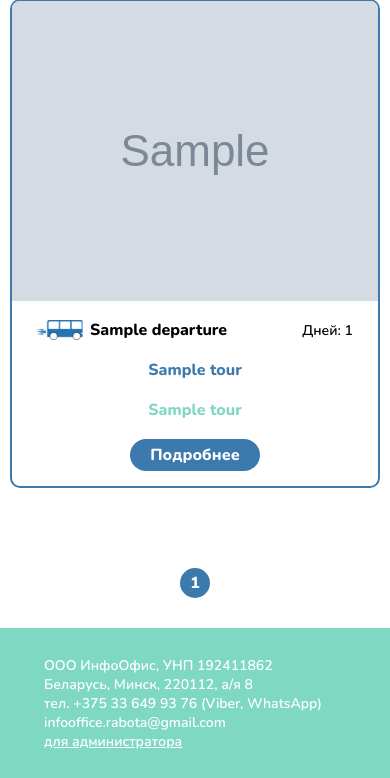
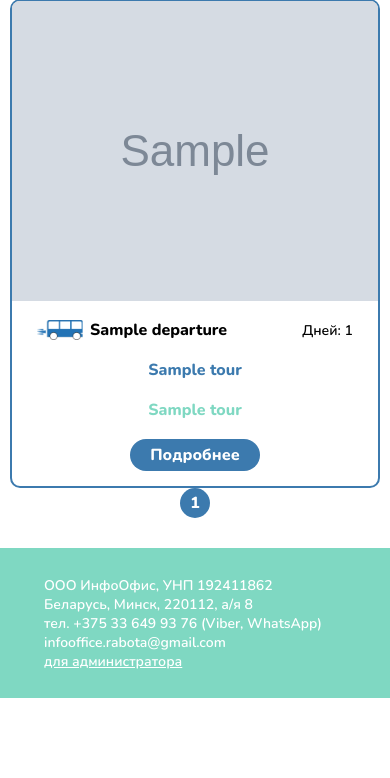
Before and after one commit to IgorSulj/SchoolTour, a Django app: page / in a window 390 px wide. Shown: the part 346-1124 px from the top of the page. After the commit the page ends 1044 px from the top, so only its background shows below. Run offline with Django 4.2, Linux system fonts and the light colour scheme; tables that the repository leaves empty hold one stand-in row (values such as "Sample post"); grey boxes marked "Sample" are stand-in pictures.

Commit message:
Fixed mobile category page

```diff
--- a/tours/static/css/category.css
+++ b/tours/static/css/category.css
@@ -87,7 +87,6 @@
   gap: 80px;
   max-width: 1440px;
   padding: 0 40px;
-  margin: 0 auto 80px;
   flex-grow: 1;
 }
 
--- a/tours/templates/category.html
+++ b/tours/templates/category.html
@@ -1,7 +1,7 @@
 {% extends 'base.html' %}
 {% load static %}
 {% block title %}Главная{% endblock title %}
-{% block head %}<link rel="stylesheet" href="{% static 'css/category.css' %}?8">{% endblock head %}
+{% block head %}<link rel="stylesheet" href="{% static 'css/category.css' %}?9">{% endblock head %}
 {% block content %}
 <div class="head__wrapper">
     <div class="head">
```
